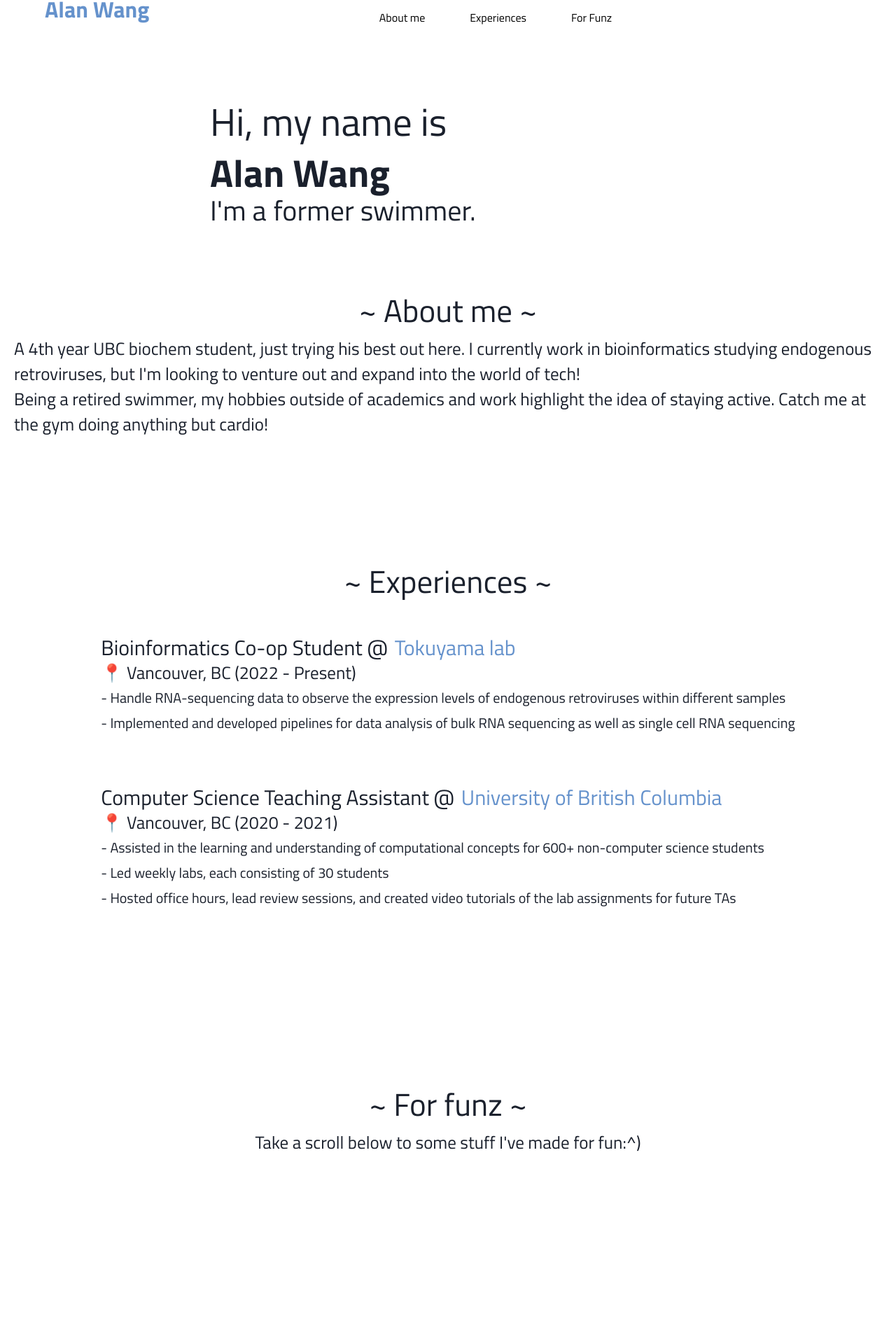
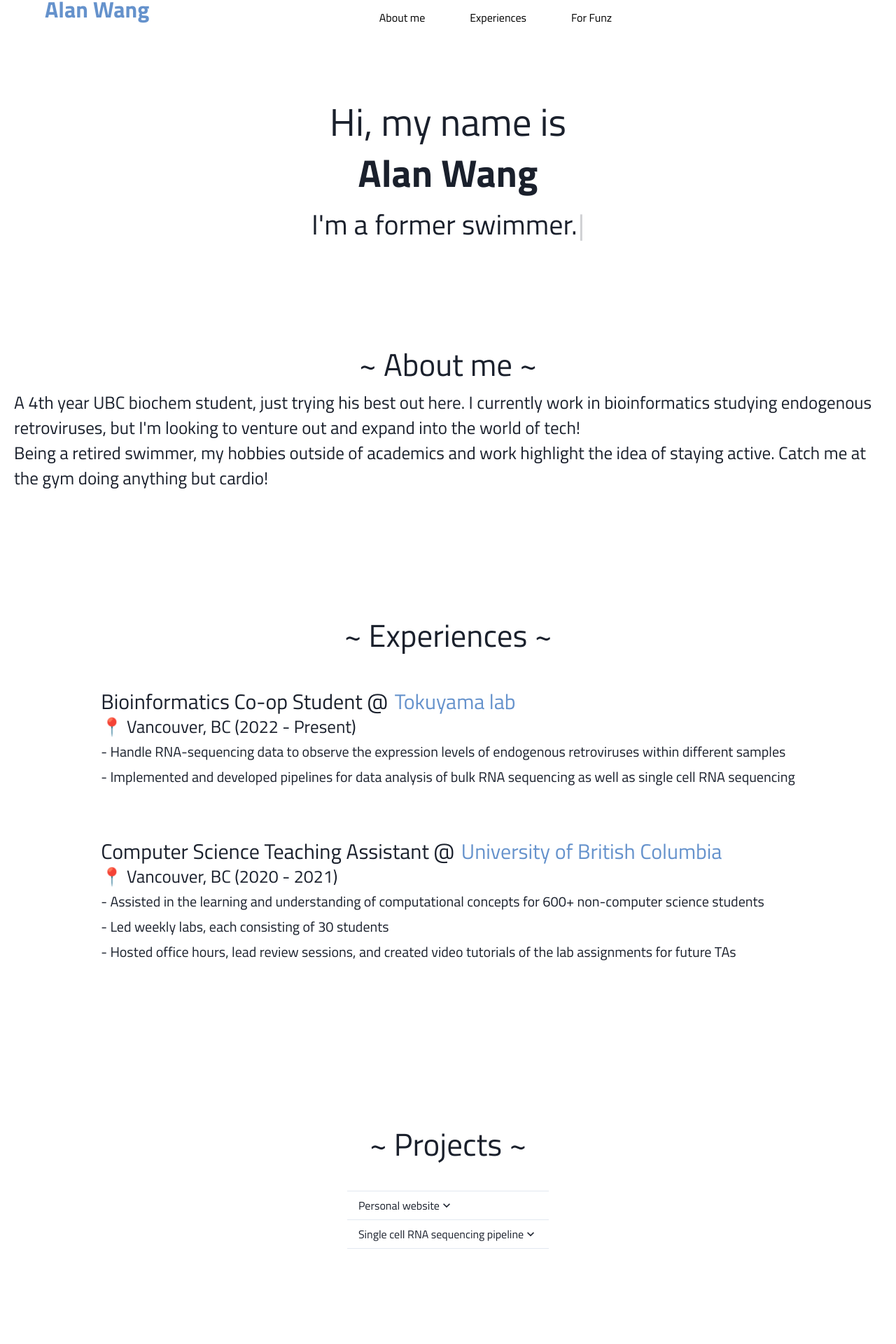
Before and after one commit to A1aNNN/alanwang.com, a React (Create React App) app: page / in a window 1280 px wide. Shown: the part 23-1943 px from the top of the page at 70% size. Built offline with nearby package versions, Linux system fonts and the light colour scheme.

Commit message:
add Project section

```diff
--- a/src/App.css
+++ b/src/App.css
@@ -265,3 +265,14 @@ header .name:hover {
   font-size: 20px;
   line-height: 36px;
 }
+
+
+/* for the Project section */
+.tag {
+  background-color: #6592cc;
+  color: #fff;
+}
+
+.tag:hover {
+  color:#6592cc;
+}
--- a/src/App.js
+++ b/src/App.js
@@ -19,6 +19,8 @@ import Socials from "./components/Socials"
 import ImageSlider from './components/ImageSlider';
 import SliderData from './components/SliderData';
 import NavbarTwo from './components/NavbarTwo';
+import Projects from './components/Projects';
+
 
 
 
@@ -34,6 +36,7 @@ function App() {
       {/* <WordsTypewriter/> */}
       <Intro/>
       <Experience/>
+      <Projects/>
       <Fun/>
       <ImageSlider slides={SliderData}/>
       <Socials/>
--- a/src/components/Fun.js
+++ b/src/components/Fun.js
@@ -6,7 +6,6 @@ const Fun = () => {
     <Box display="flex" flexDirection="column" padding="20px" id='forFunz'>
       <Text alignSelf="center" className='title'>~ For funz ~</Text>
       <Text alignSelf="center" className='forFunContent'>Take a scroll below to some stuff I've made for fun:^)</Text>
-      {/* <Carousel></Carousel> */}
     </Box>
   )
 }
--- /dev/null
+++ b/src/components/Projects.js
@@ -0,0 +1,63 @@
+import React from 'react'
+import { Accordion,
+    AccordionItem,
+    AccordionButton,
+    AccordionPanel,
+    AccordionIcon,
+    Box,
+    Text
+  } from '@chakra-ui/react'
+
+
+  const projects = [
+    {title: "Personal website",
+    description: "My personal website that you're currently viewing.",
+    tags:
+    ["React",
+    "CSS",
+    "Javascript"]},
+
+    {title: "Single cell RNA sequencing pipeline",
+    description: "A scRNAseq pipeline for clustering cells by similar gene expression profiles.",
+    tags:
+    ["R",
+    "Bash",
+    "Python"
+    ]}
+  ]
+
+const Projects = () => {
+
+  return (
+    <Box Box display="flex" flexDirection="column" paddingBottom="150px">
+        <Text alignSelf="center" className='title' paddingBottom="30px">~ Projects ~</Text>
+
+        <Accordion allowMultiple>
+            <Box>
+            {projects.map((project, index) => {
+                return <AccordionItem key={index}>
+                    <AccordionButton>
+                        <Box>
+                            {project.title}
+                        </Box>
+                        <AccordionIcon/>
+                    </AccordionButton>
+                    <AccordionPanel>
+                        {project.description}
+                        <Box display="flex" flexDirection="row">
+                            {project.tags.map((tag, index) => {
+                                return <Box key={index} p="5px" margin="10px" className="tag" borderRadius="6px">
+                                    {tag}
+                                </Box>
+                            })}
+                        </Box>
+                    </AccordionPanel>
+                </AccordionItem>
+            })}
+            </Box>
+        </Accordion>
+    </Box>
+  )
+}
+
+export default Projects
--- a/src/components/Titlename.js
+++ b/src/components/Titlename.js
@@ -5,8 +5,8 @@ import WordsTypewriter from './WordsTypewriter';
 
 const Titlename = () => {
   return (
-    <Box display="flex" flexDirection="row" padding="20px" paddingBottom="250px" paddingTop="80px">
-      <Box display="flex" flexDirection="column" position="absolute" left="300px" alignItems="baseline">
+    <Box display="flex" flexDirection="row" padding="80px 0px 25px">
+      <Box display="flex" flexDirection="column" alignItems="center">
         <Text className='name'>Hi, my name is</Text>
         <Text fontWeight="bold" className='name'>Alan Wang</Text>
         <WordsTypewriter/>
--- a/src/components/WordsTypewriter.js
+++ b/src/components/WordsTypewriter.js
@@ -30,7 +30,7 @@ const WordsTypewriter = () => {
   });
 
   return(
-    <Box className='typer' display="flex" flexDirection="row">
+    <Box className='typer' display="flex" flexDirection="row" paddingTop="20px">
       <div>
         <Text paddingRight="10px">I'm a</Text>
       </div>
@@ -41,7 +41,7 @@ const WordsTypewriter = () => {
               loop: true,
               delay: 40,
               strings: [
-                "UBC Biochemistry.",
+                "UBC Biochemistry undergrad.",
                 "former swimmer.",
                 "coffee enthusiast.",
                 "tetris wannabe"
```
